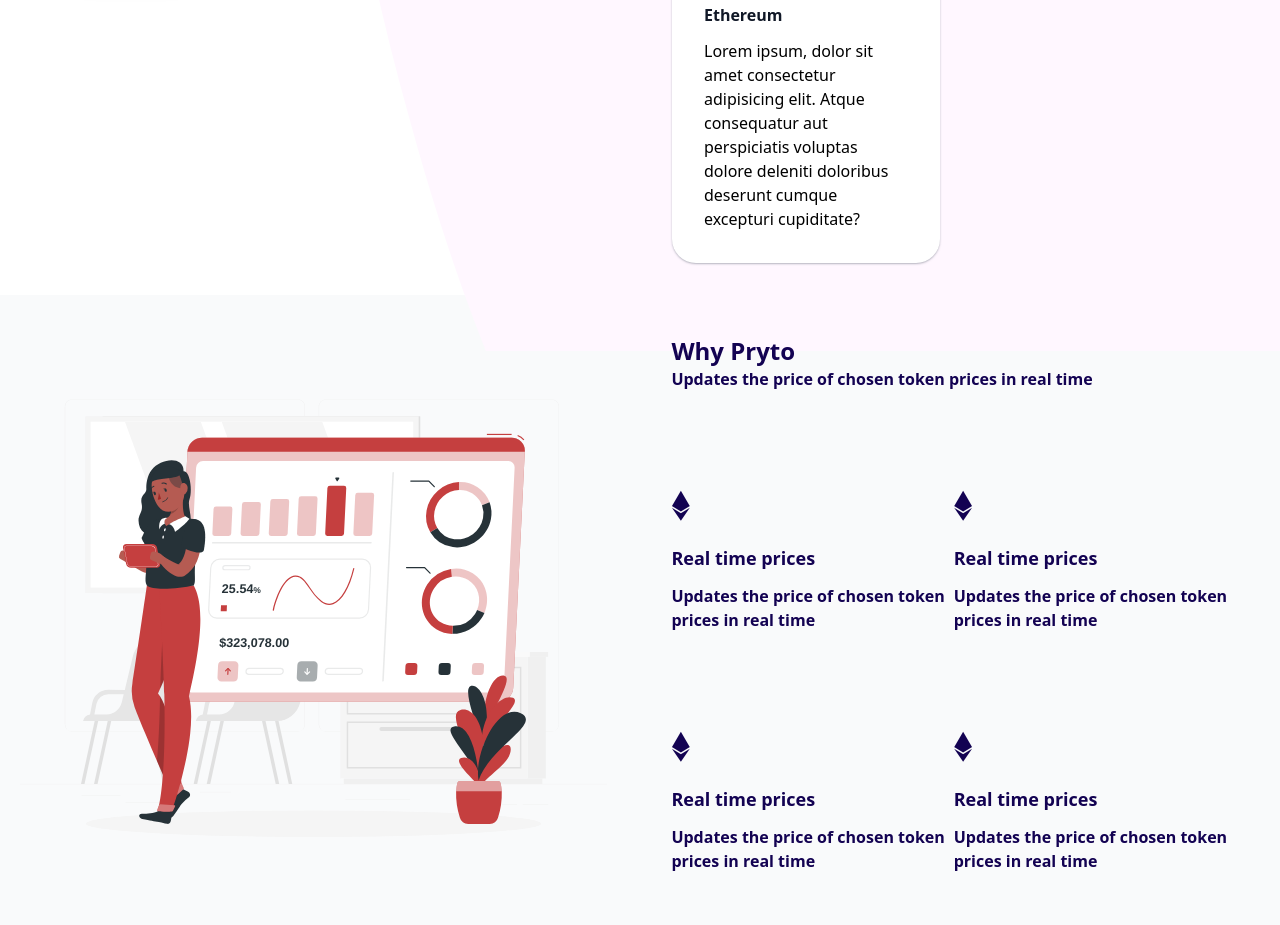
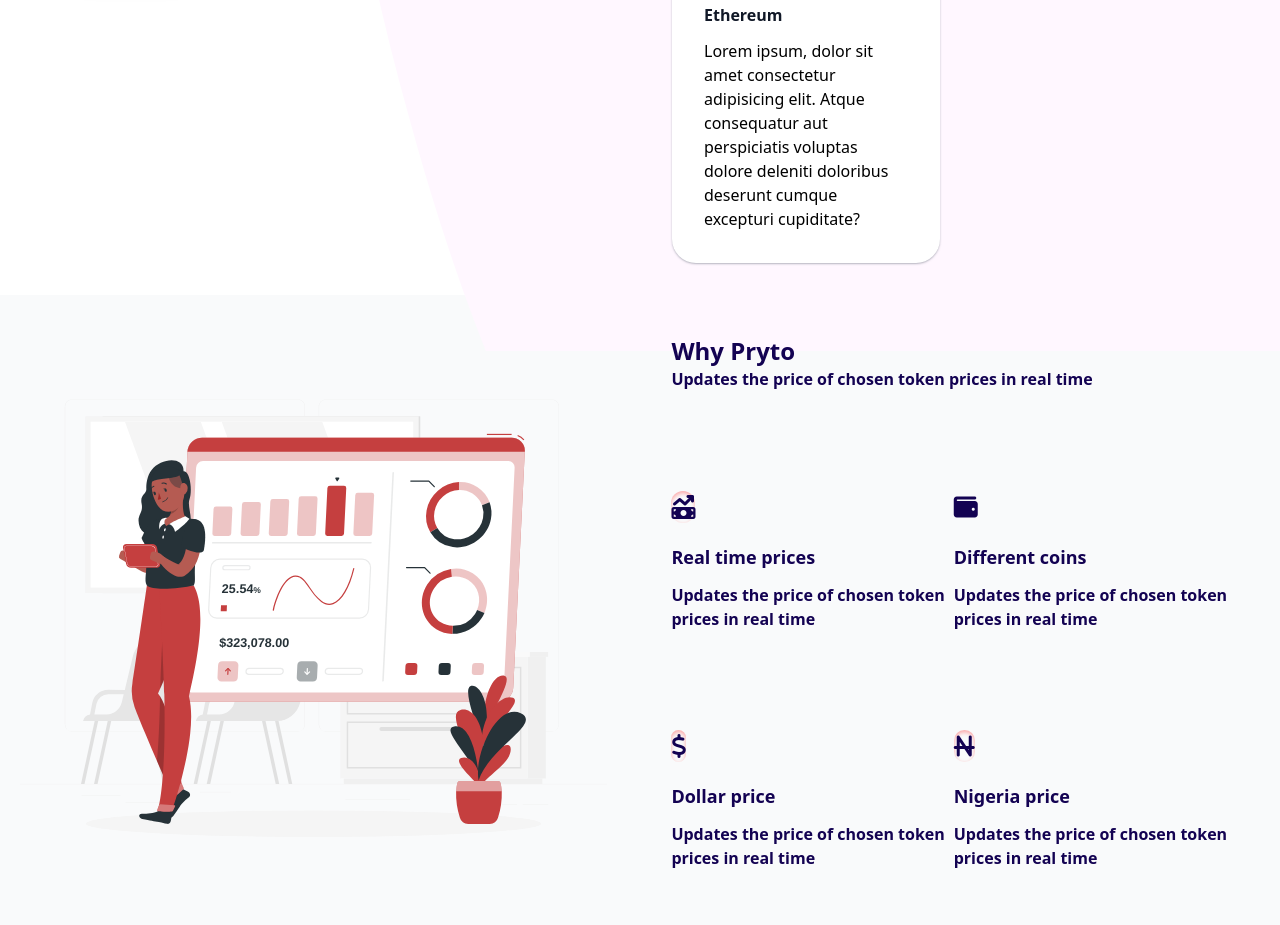
Before and after one commit to kodervine/pryto, a website: page src/index.html in a window 1280 px wide. Shown: the part 1554-2479 px from the top of the page. Drawn offline with nearby package versions, Linux system fonts and the light colour scheme.

Commit message:
edited the icon on the why pryto

```diff
--- a/src/index.html
+++ b/src/index.html
@@ -235,13 +235,16 @@
     </section>
 
     <!-- Section about why choose us -->
-    <!-- attribution <a href="https://storyset.com/business">Business illustrations by Storyset</a> -->
     <section
       class="flex flex-col gap-x-10 lg:px-5 py-3 lg:py-10 lg:flex-row bg-gray-50 mt-0 lg:mt-8"
     >
       <!-- Left image -->
       <div class="w-full z-10">
-        <img src="/src/images/Design stats-rafiki.svg" alt="second animation" />
+        <img
+          href="https://storyset.com/business"
+          src="/src/images/Design stats-rafiki.svg"
+          alt="second animation"
+        />
       </div>
 
       <!-- Right div for about us -->
@@ -258,7 +261,7 @@
         <!-- 1 why pryto grids -->
         <div>
           <i
-            class="fa-brands fa-ethereum text-3xl py-4 lg:py-5 text-[#130252] rounded-3xl border-0"
+            class="fa-solid fa-money-bill-trend-up text-2xl my-4 lg:my-5 text-[#130252] rounded-3xl border-0 shadow-inner shadow-red-300"
           ></i>
           <h4 class="font-bold text-base lg:text-lg pb-3 text-[#130252]">
             Real time prices
@@ -270,10 +273,10 @@
         <!-- 2 why pryto grids -->
         <div>
           <i
-            class="fa-brands fa-ethereum text-3xl py-4 lg:py-5 text-[#130252] rounded-3xl border-0"
+            class="fa-solid fa-wallet text-2xl my-4 lg:my-5 text-[#130252] rounded-3xl border-0"
           ></i>
           <h4 class="font-bold text-base lg:text-lg pb-3 text-[#130252]">
-            Real time prices
+            Different coins
           </h4>
           <p class="font-semibold text-[13px] md:text-base text-[#130252]">
             Updates the price of chosen token prices in real time
@@ -282,10 +285,10 @@
         <!-- 3 why pryto grids -->
         <div>
           <i
-            class="fa-brands fa-ethereum text-3xl py-4 lg:py-5 text-[#130252] rounded-3xl border-0"
+            class="fa-solid fa-dollar-sign text-2xl my-4 lg:my-5 text-[#130252] rounded-3xl border-0 shadow-inner shadow-red-300"
           ></i>
           <h4 class="font-bold text-base lg:text-lg pb-3 text-[#130252]">
-            Real time prices
+            Dollar price
           </h4>
           <p class="font-semibold text-[13px] md:text-base text-[#130252]">
             Updates the price of chosen token prices in real time
@@ -294,10 +297,10 @@
         <!-- 4 why pryto grids -->
         <div>
           <i
-            class="fa-brands fa-ethereum text-3xl py-4 lg:py-5 text-[#130252] rounded-3xl border-0"
+            class="fa-solid fa-naira-sign text-2xl my-4 lg:my-5 text-[#130252] rounded-3xl border-0 shadow-inner shadow-red-300"
           ></i>
           <h4 class="font-bold text-base lg:text-lg pb-3 text-[#130252]">
-            Real time prices
+            Nigeria price
           </h4>
           <p class="font-semibold text-[13px] md:text-base text-[#130252]">
             Updates the price of chosen token prices in real time
```
Also changed, not shown: dist/output.css.
